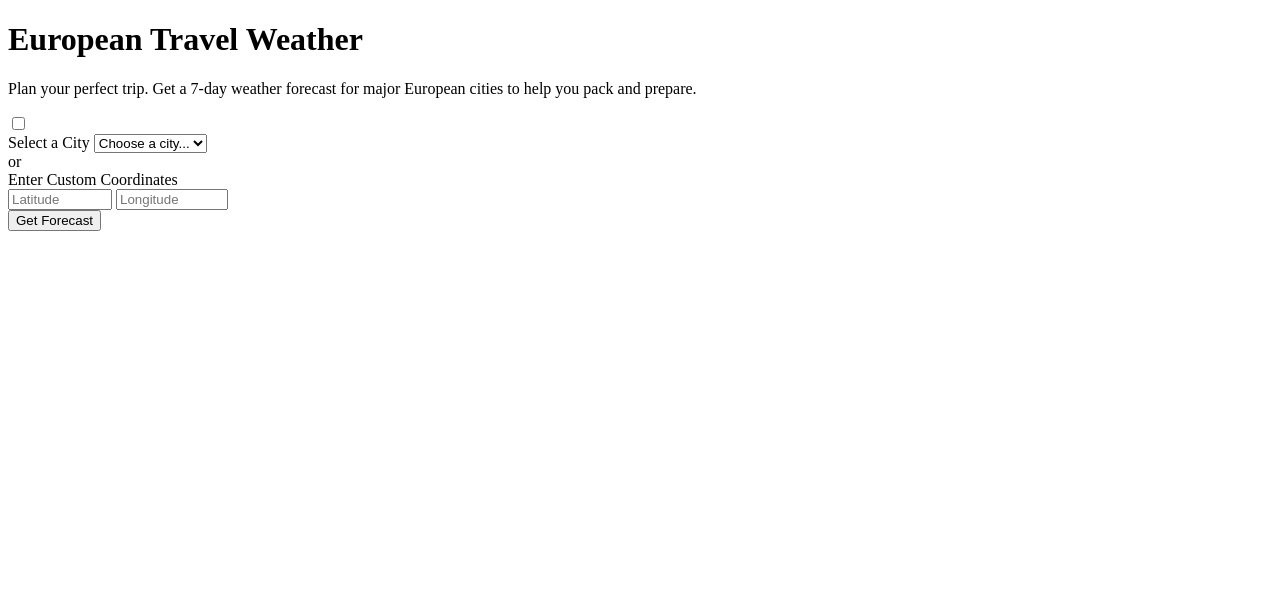
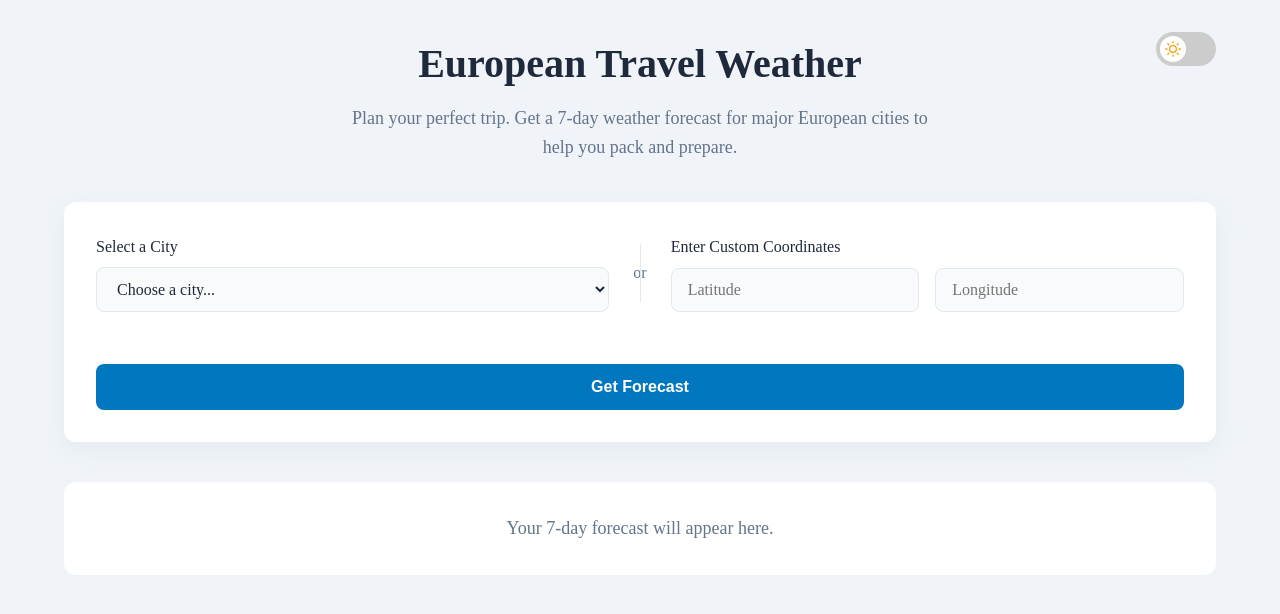
Before and after one commit to Fane-Nathan/weather-forecast-app, a plain HTML site: page index.html in a window 1280 px wide. Drawn offline with Linux system fonts and the light colour scheme; the site is published under a folder, as on GitHub Pages, so addresses that start at the root find nothing.

Commit message:
Fix asset paths in index.html for consistent loading

```diff
--- a/index.html
+++ b/index.html
@@ -7,7 +7,7 @@
     <link rel="preconnect" href="https://fonts.googleapis.com">
     <link rel="preconnect" href="https://fonts.gstatic.com" crossorigin>
     <link href="https://fonts.googleapis.com/css2?family=Inter:wght@400;500;600;700&display=swap" rel="stylesheet">
-    <link rel="stylesheet" href="/assets/style.css">
+    <link rel="stylesheet" href="assets/style.css">
 </head>
 <body>
 
@@ -54,6 +54,6 @@
         </main>
     </div>
 
-    <script src="/assets/script.js"></script>
+    <script src="assets/script.js"></script>
 </body>
 </html>
```
